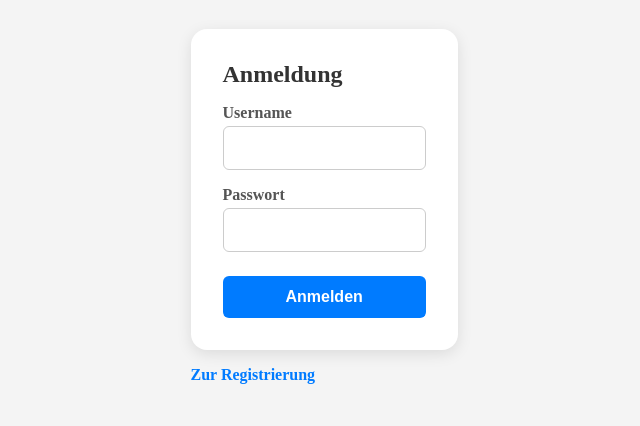
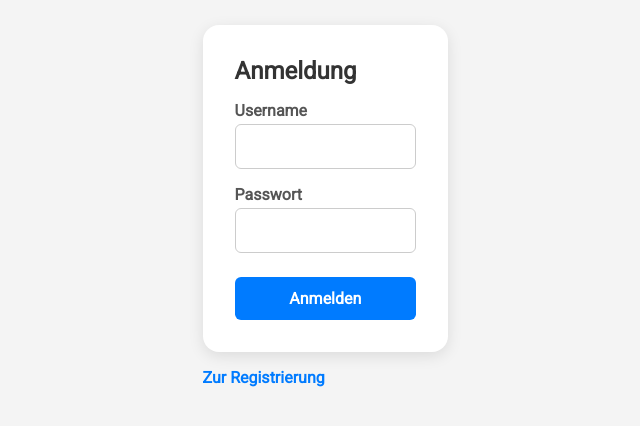
Before and after one commit to mohid-1311/Flashcards, a React (Create React App) app: page /Anmeldung in a window 1280 px wide. Shown: the part 194-620 px from the top of the page, without its empty margins (301-941 px from the left). Built offline with nearby package versions, Linux system fonts and the light colour scheme.

Commit message:
Font global angepasst & mehrfaches Stylen mit "*" entfernt.

```diff
--- a/src/App.tsx
+++ b/src/App.tsx
@@ -8,6 +8,7 @@ import Fortschritt from "./pages/Fortschritt/Fortschritt"
 import Importieren from "./pages/Importieren/Importieren"
 import Anmeldung from "./pages/Anmeldung/Anmeldung"
 import { ProtectedRoute } from "./Authentifiziert"
+import "./General.module.css"
 
 function App() {
 
--- a/src/Components/AddCardForm/AddCardForm.module.css
+++ b/src/Components/AddCardForm/AddCardForm.module.css
@@ -1,6 +1,3 @@
-*{
-  box-sizing: border-box;
-}
 .form-container {
   background-color: #f9f9f9;
   padding: 2rem;
--- a/src/Components/NavBar/NavBar.module.css
+++ b/src/Components/NavBar/NavBar.module.css
@@ -1,5 +1,3 @@
-@import url('https://fonts.googleapis.com/css2?family=Roboto+Slab:wght@100..900&display=swap');
-
 .link-liste {
   display: flex;
   justify-content: space-around;
@@ -33,11 +31,6 @@
 }
 
 .link-text, .logout-link-text {
-  font-family: "Roboto", sans-serif;
-  font-optical-sizing: auto;
-  /* font-weight: 100; */
-  font-style: normal;
-  font-variation-settings: "wdth" 100;
   color: white;
   list-style-type: none;
   text-align: center;
--- /dev/null
+++ b/src/General.module.css
@@ -0,0 +1,9 @@
+@import url('https://fonts.googleapis.com/css2?family=Roboto&display=swap');
+* {
+    box-sizing: border-box;
+
+    margin: 0;
+    padding: 0;
+
+    font-family: "Roboto", sans-serif;
+}
--- a/src/pages/Hinzufuegen/Hinzufuegen.module.css
+++ b/src/pages/Hinzufuegen/Hinzufuegen.module.css
@@ -1,8 +1,3 @@
-*{
-  margin: 0;
-  padding: 0;
-  box-sizing: border-box;
-}
 .hinzufuegen-container {
   gap: 5rem;
   display: flex;
@@ -11,7 +6,6 @@
   padding: 2rem;
   background-color: #f7f7f7;
   min-height: 100vh;
-  font-family: Arial, sans-serif;
   align-items: flex-start;
 }
 
--- a/src/pages/Importieren/Importieren.module.css
+++ b/src/pages/Importieren/Importieren.module.css
@@ -1,7 +1,3 @@
-* {
-  box-sizing: border-box;
-}
-
 .root {
   display: flex;
   flex-direction: column;
--- a/src/pages/Startseite/JetztLernen/JetztLernen.module.css
+++ b/src/pages/Startseite/JetztLernen/JetztLernen.module.css
@@ -1,7 +1,3 @@
-* {
-  box-sizing: border-box;
-}
-
 .root {
   max-height: 100%;
   display: flex;
--- a/src/pages/Startseite/Startseite.module.css
+++ b/src/pages/Startseite/Startseite.module.css
@@ -1,7 +1,3 @@
-* {
-  box-sizing: border-box;
-}
-
 .flex-column, .flex-row {
   background-color: #f8f8f8;
   display: flex;
--- a/src/pages/Verwaltung/Verwaltung.module.css
+++ b/src/pages/Verwaltung/Verwaltung.module.css
@@ -1,11 +1,3 @@
-/*
-007bff
-0061e0
-0049c1
-0049c1
-0032a4
-001f87
-*/
 /* Scrollbar */
 .decks-liste-flexbox::-webkit-scrollbar, .deck-karten-flexbox::-webkit-scrollbar, .karte-bearbeiten-eingabe::-webkit-scrollbar,
 .decks-liste-flexbox::-webkit-scrollbar-corner, .deck-karten-flexbox::-webkit-scrollbar-corner, .karte-bearbeiten-eingabe::-webkit-scrollbar-corner
@@ -33,8 +25,6 @@ div.verwaltung-container {
     height: 90vh;
 
     padding: 25px;
-
-    font-family: Arial, sans-serif;
 }
 
 /* Header für Deck-&Karteikartenliste */
```
Also changed, not shown: src/pages/Anmeldung/Anmeldung.module.css (deleted).
